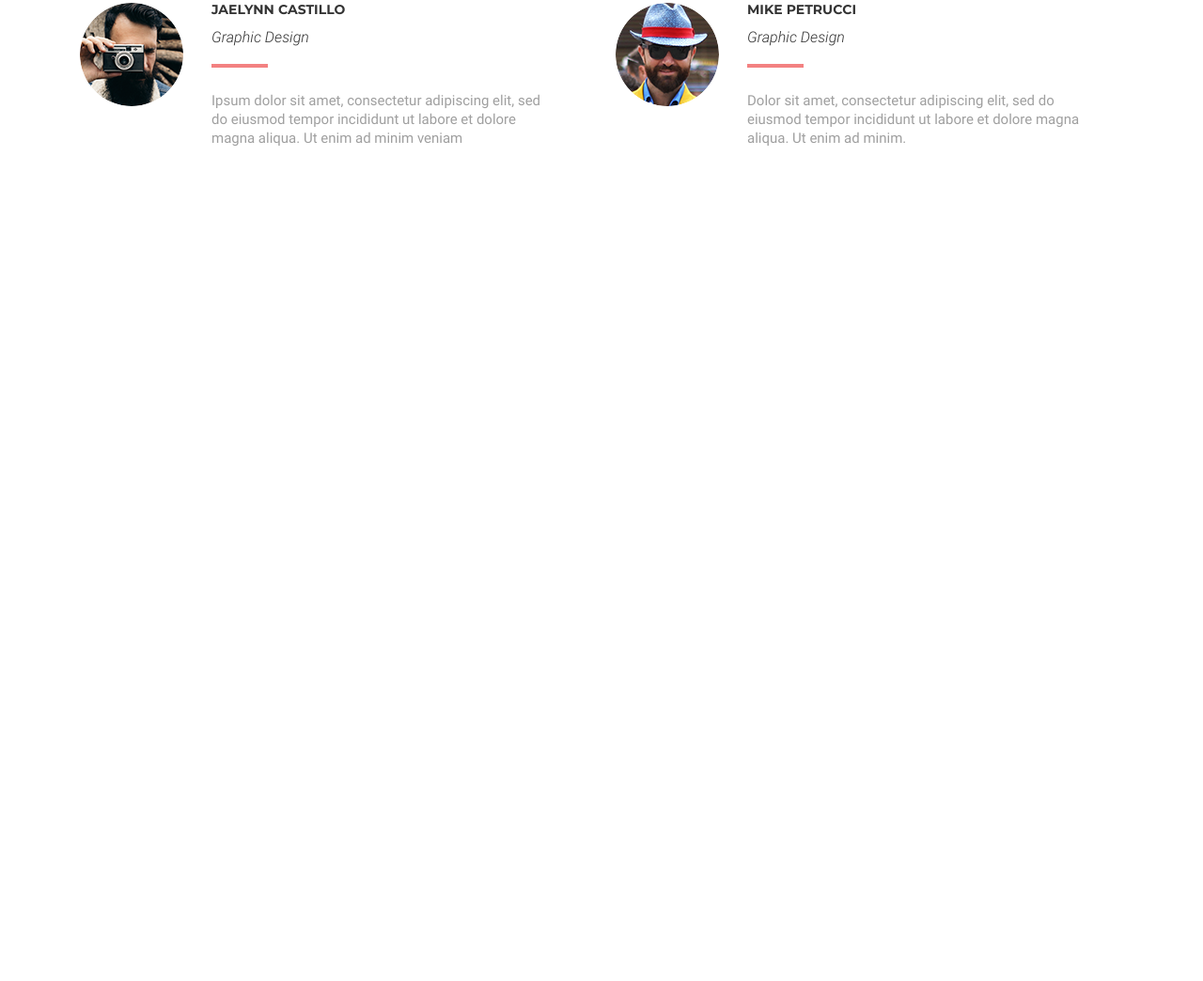
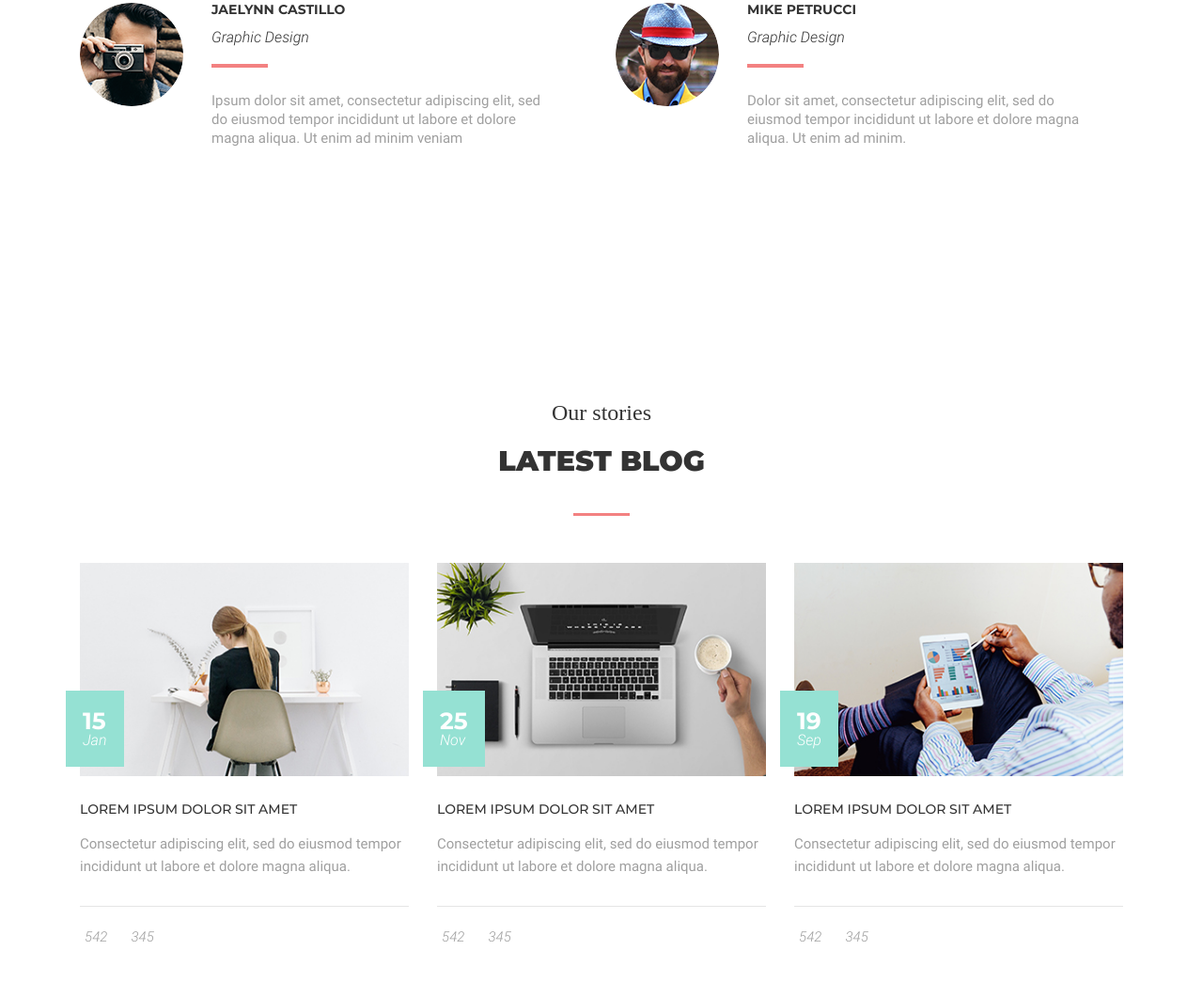
Before and after one commit to TonnyHawk/freebee-template, a website: page src/html/index.html in a window 1280 px wide. Shown: the part 7793-8837 px from the top of the page at 94% size. Before the commit the page ends 8120 px from the top, so only its background shows below. Drawn offline with nearby package versions, Linux system fonts and the light colour scheme; files that its build step writes are made by us from their sources; files whose address does not match are found by name; a web font is replaced by a local one.

Commit message:
latest-blog section finished

```diff
--- /dev/null
+++ b/src/html/_latest-blog.html
@@ -0,0 +1,89 @@
+<section class="section">
+   <h2 class="section__pretitle">Our stories</h2>
+   <h1 class="section__title">Latest blog</h1>
+   <div class="container">
+      <div class="row justify-content-center">
+         <div class="col-12 col-md-6 col-lg-4">
+            <div class="blog-post">
+               <div class="blog-post__photo-wrap">
+                  <div class="blog-post__photo ibg">
+                     <div class="blog-post__photo-filter"></div>
+                     <img src="img/sections/latest-blog/1.jpg" alt="">
+                  </div>
+                  <div class="blog-post__date">
+                     <p class="blog-post__date-day">15</p>
+                     <p class="blog-post__date-month">jan</p>
+                  </div>
+               </div>
+               <p class="blog-post__title">Lorem ipsum dolor sit amet</p>
+               <p class="blog-post__text">Consectetur adipiscing elit, sed do eiusmod tempor incididunt ut labore et dolore magna aliqua.</p>
+               <div class="blog-post__footer">
+                  <div class="blog-post__counter">
+                     <i class="icon ic-view"></i>
+                     <p class="blog-post__counter-num">542</p>
+                  </div>
+                  <div class="blog-post__counter">
+                     <i class="icon ic-view"></i>
+                     <p class="blog-post__counter-num">345</p>
+                  </div>
+               </div>
+               <a href="" class="ghost-link"></a>
+            </div>
+         </div>
+         <div class="col-12 col-md-6 col-lg-4">
+            <div class="blog-post">
+               <div class="blog-post__photo-wrap">
+                  <div class="blog-post__photo ibg">
+                     <div class="blog-post__photo-filter"></div>
+                     <img src="img/sections/latest-blog/2.jpg" alt="">
+                  </div>
+                  <div class="blog-post__date">
+                     <p class="blog-post__date-day">25</p>
+                     <p class="blog-post__date-month">nov</p>
+                  </div>
+               </div>
+               <p class="blog-post__title">Lorem ipsum dolor sit amet</p>
+               <p class="blog-post__text">Consectetur adipiscing elit, sed do eiusmod tempor incididunt ut labore et dolore magna aliqua.</p>
+               <div class="blog-post__footer">
+                  <div class="blog-post__counter">
+                     <i class="icon ic-view"></i>
+                     <p class="blog-post__counter-num">542</p>
+                  </div>
+                  <div class="blog-post__counter">
+                     <i class="icon ic-view"></i>
+                     <p class="blog-post__counter-num">345</p>
+                  </div>
+               </div>
+               <a href="" class="ghost-link"></a>
+            </div>
+         </div>
+         <div class="col-12 col-md-6 col-lg-4">
+            <div class="blog-post">
+               <div class="blog-post__photo-wrap">
+                  <div class="blog-post__photo ibg">
+                     <div class="blog-post__photo-filter"></div>
+                     <img src="img/sections/latest-blog/3.jpg" alt="">
+                  </div>
+                  <div class="blog-post__date">
+                     <p class="blog-post__date-day">19</p>
+                     <p class="blog-post__date-month">sep</p>
+                  </div>
+               </div>
+               <p class="blog-post__title">Lorem ipsum dolor sit amet</p>
+               <p class="blog-post__text">Consectetur adipiscing elit, sed do eiusmod tempor incididunt ut labore et dolore magna aliqua.</p>
+               <div class="blog-post__footer">
+                  <div class="blog-post__counter">
+                     <i class="icon ic-view"></i>
+                     <p class="blog-post__counter-num">542</p>
+                  </div>
+                  <div class="blog-post__counter">
+                     <i class="icon ic-view"></i>
+                     <p class="blog-post__counter-num">345</p>
+                  </div>
+               </div>
+               <a href="" class="ghost-link"></a>
+            </div>
+         </div>
+      </div>
+   </div>
+</section>
--- a/src/html/index.html
+++ b/src/html/index.html
@@ -25,6 +25,7 @@
    @@include('_portfolio.html')
    @@include('_has-author-slider.html')
    @@include('_testimonials.html')
+   @@include('_latest-blog.html')
    <script src="js/jquery.min.js"></script>
    <script src="js/owl.carousel.min.js"></script>
    <script src="js/ibg.js"></script>
--- /dev/null
+++ b/src/sass/blocks/blog-post/_blog-post.scss
@@ -0,0 +1,125 @@
+.blog-post {
+   position: relative;
+   @media(max-width: 992px){
+      margin-bottom: 20px;
+   }
+   @media (max-width: 765px){
+      padding: 0 10vw;
+   }
+   @media(max-width: 520px){
+      padding: 0 6vw;
+   }
+
+   // .blog-post__photo-wrap
+
+   &__photo-wrap {
+      position: relative;
+      margin-bottom: 25px;
+   }
+
+   // .blog-post__photo
+
+   &__photo {
+      width: 100%;
+      padding-top: 65%;
+   }
+
+   // .blog-post__date
+
+   &__date {
+      position: absolute;
+      bottom: 10px;
+      left: -15px;
+      padding: 20px 18px;
+      background-color: $blue;
+      color: white;
+   }
+
+   // .blog-post__date-day
+
+   &__date-day {
+      font-family: 'monserat';
+      font-weight: bold;
+      font-size: 25px;
+   }
+
+   // .blog-post__date-month
+
+   &__date-month {
+      font-family: 'roboto';
+      font-style: italic;
+      font-weight: 300;
+      text-transform: capitalize;
+   }
+
+   // .blog-post__title
+
+   &__title {
+      font-family: 'monserat';
+      font-weight: 500;
+      color: $black;
+      text-transform: uppercase;
+      font-size: 14px;
+      margin-bottom: 15px;
+      line-height: 20px;
+   }
+
+   // .blog-post__text
+
+   &__text {
+      font-family: 'roboto';
+      color: $gray;
+      font-size: 15px;
+      margin-bottom: 30px;
+      line-height: 24px;
+      max-width: 350px;
+   }
+
+   // .blog-post__footer
+
+   &__footer {
+      border-top: 1px solid $light-gray;
+      padding: 25px 0 35px;
+      display: flex;
+   }
+
+   // .blog-post__counter
+
+   &__counter {
+      display: flex;
+      margin-right: 20px;
+      align-items: center;
+      color: $blue;
+      &:last-child{
+         margin-right: 0;
+      }
+   }
+
+   // .blog-post__counter-num
+
+   &__counter-num {
+      font-family: 'roboto';
+      font-style: italic;
+      font-weight: 300;
+      font-size: 15px;
+      margin-left: 5px;
+      color: $gray;
+   }
+
+   // .blog-post__photo-filter
+
+   &__photo-filter{
+      @include layer;
+      background: black;
+      opacity: 0;
+      transition: 0.3s;
+   }
+
+   // .blog-post:hover
+
+   &:hover{
+      .blog-post__photo-filter{
+         opacity: 0.4;
+      }
+   }
+}
--- a/src/sass/main.scss
+++ b/src/sass/main.scss
@@ -13,3 +13,4 @@
 @import 'sections/brands-slider/brands-slider';
 @import 'blocks/portfolio/portfolio';
 @import 'blocks/testimonial/testimonial';
+@import 'blocks/blog-post/blog-post';
```
Also changed, not shown: src/index.html (+89 -0 lines), src/css/main.min.css, src/img/sections/latest-blog/1.jpg (added), src/img/sections/latest-blog/2.jpg (added), src/img/sections/latest-blog/3.jpg (added).
